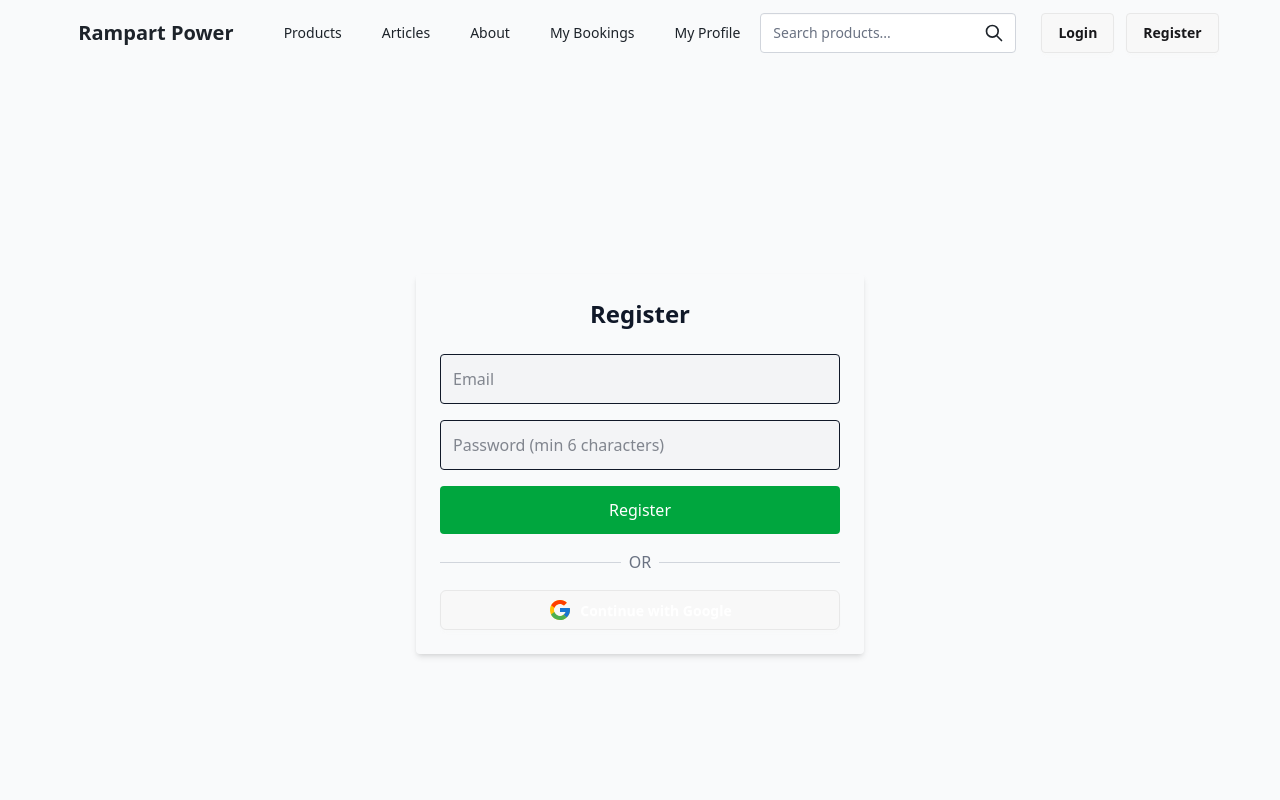
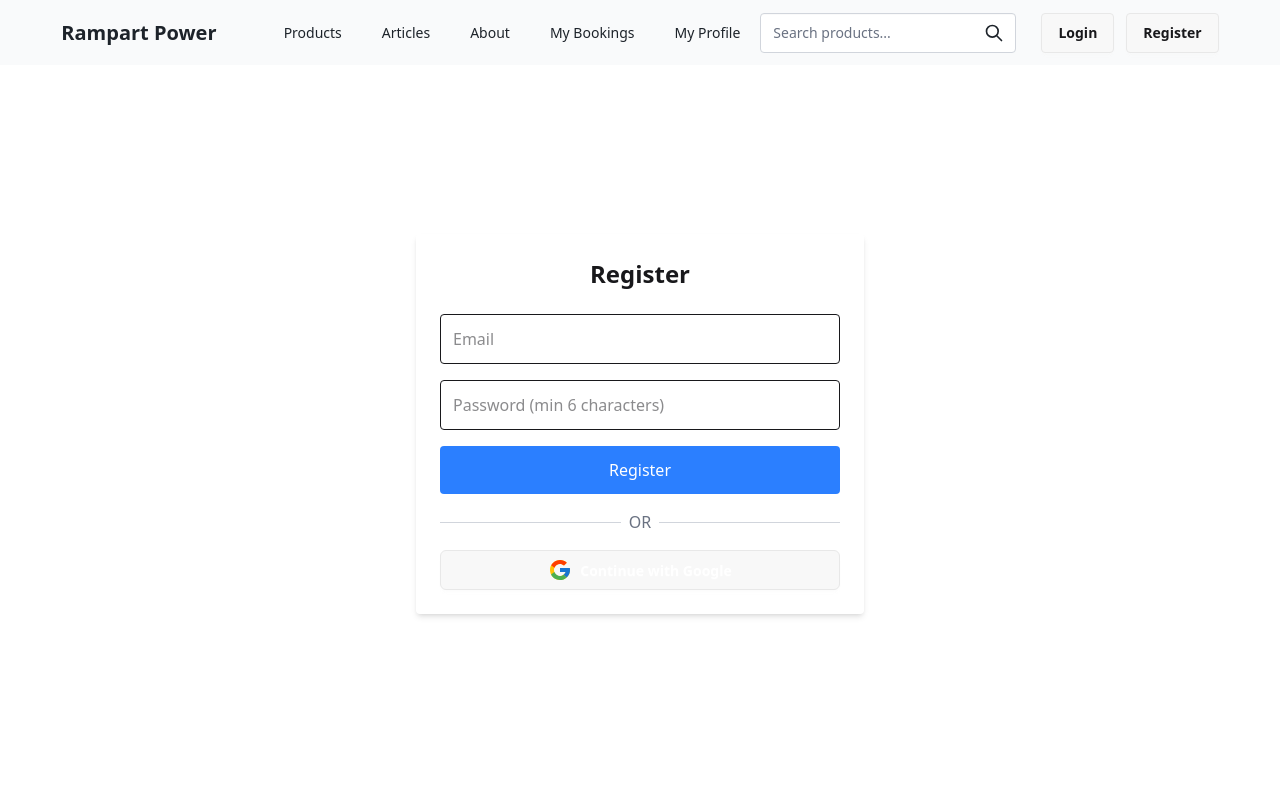
Before and after one commit to MdRakibHossen917/agro-vet, a Next.js app: page /register in a window 1280 px wide. Shown: the top 800 px of the page. Built offline with nearby package versions, Linux system fonts and the light colour scheme; no server answers.

Commit message:
update navbar design

```diff
--- a/next.config.js
+++ b/next.config.js
@@ -5,9 +5,11 @@ const nextConfig = {
     remotePatterns: [
       {
         protocol: "https",
-        hostname: "i.ibb.co", // এখানে external domain টা allow করো
+        hostname: "i.ibb.co",
+        pathname: "/**",
       },
     ],
+    unoptimized: true, // Disable image optimization to prevent 500 errors
   },
 };
 
--- a/package.json
+++ b/package.json
@@ -13,7 +13,7 @@
     "firebase": "^12.1.0",
     "framer-motion": "^12.23.12",
     "mongodb": "^6.18.0",
-    "next": "15.4.6",
+    "next": "16.1.1",
     "next-auth": "^4.24.11",
     "react": "19.1.0",
     "react-dom": "19.1.0",
@@ -26,7 +26,7 @@
     "@tailwindcss/postcss": "^4",
     "daisyui": "^5.0.50",
     "eslint": "^9",
-    "eslint-config-next": "15.4.6",
+    "eslint-config-next": "16.1.1",
     "tailwindcss": "^4"
   }
 }
--- a/src/app/components/ProductsSection.jsx
+++ b/src/app/components/ProductsSection.jsx
@@ -57,6 +57,7 @@ export default async function ProductsSection() {
                 height={160}
                 className="w-full h-56 object-cover transform hover:scale-105 transition-transform duration-300"
                 loading="lazy"
+                unoptimized={true}
               />
             </div>
 
--- a/src/app/layout.js
+++ b/src/app/layout.js
@@ -5,6 +5,7 @@ import Footer from "@/components/Footer";
 import { Toaster } from "react-hot-toast";
 import NextAuthProvider from "@/Providers/NextAuthProvider";
 import { AuthProvider } from "./context/AuthContext";
+import ConditionalFooter from "@/components/ConditionalFooter";
 
 const geistSans = Geist({ variable: "--font-geist-sans", subsets: ["latin"] });
 const geistMono = Geist_Mono({
@@ -31,7 +32,7 @@ export default function RootLayout({ children }) {
               <div className="flex-grow">
                 {children}
               </div>
-              <Footer />
+              <ConditionalFooter />
             </main>
           </AuthProvider>
         </NextAuthProvider>
--- a/src/app/login/page.jsx
+++ b/src/app/login/page.jsx
@@ -15,6 +15,11 @@ export default function LoginPage() {
     if (session) {
       router.push("/");
     }
+    // Prevent body scroll on login page
+    document.body.style.overflow = "hidden";
+    return () => {
+      document.body.style.overflow = "unset";
+    };
   }, [session]);
 
   const handleLogin = async (e) => {
@@ -30,7 +35,7 @@ export default function LoginPage() {
   };
 
   return (
-    <div className="flex items-center justify-center min-h-screen">
+    <div className="flex items-center justify-center min-h-[calc(100vh-80px)] h-[calc(100vh-80px)] overflow-hidden">
       <div className="w-full max-w-md p-6 rounded shadow-md">
         <h2 className="text-2xl font-bold mb-6 text-center">Login</h2>
 
--- a/src/app/register/page.jsx
+++ b/src/app/register/page.jsx
@@ -1,6 +1,6 @@
 "use client";
 
-import { useState } from "react";
+import { useState, useEffect } from "react";
 import { useRouter } from "next/navigation";
 import { auth } from "@/lib/firebase";
 import { createUserWithEmailAndPassword } from "firebase/auth";
@@ -12,6 +12,14 @@ export default function RegisterPage() {
   const [email, setEmail] = useState("");
   const [password, setPassword] = useState("");
   const router = useRouter();
+
+  useEffect(() => {
+    // Prevent body scroll on register page
+    document.body.style.overflow = "hidden";
+    return () => {
+      document.body.style.overflow = "unset";
+    };
+  }, []);
 
   const getErrorMessage = (code) => {
     switch (code) {
@@ -48,11 +56,9 @@ export default function RegisterPage() {
 
 
   return (
-    <div className="flex items-center justify-center min-h-screen bg-gray-50 dark:bg-gray-900">
-      <div className="w-full max-w-md p-6 rounded shadow-md  dark:bg-gray-800">
-        <h1 className="text-2xl font-bold mb-6 text-center text-gray-900 dark:text-gray-100">
-          Register
-        </h1>
+    <div className="flex items-center justify-center min-h-[calc(100vh-80px)] h-[calc(100vh-80px)] overflow-hidden">
+      <div className="w-full max-w-md p-6 rounded shadow-md">
+        <h2 className="text-2xl font-bold mb-6 text-center">Register</h2>
 
         <form onSubmit={handleRegister} className="space-y-4">
           <input
@@ -60,7 +66,7 @@ export default function RegisterPage() {
             placeholder="Email"
             value={email}
             onChange={(e) => setEmail(e.target.value)}
-            className="w-full p-3 border rounded bg-gray-100 dark:bg-gray-700 text-gray-900 dark:text-gray-100 focus:outline-none focus:ring-2 focus:ring-green-500"
+            className="w-full p-3 border rounded"
             required
           />
           <input
@@ -68,24 +74,24 @@ export default function RegisterPage() {
             placeholder="Password (min 6 characters)"
             value={password}
             onChange={(e) => setPassword(e.target.value)}
-            className="w-full p-3 border rounded bg-gray-100 dark:bg-gray-700 text-gray-900 dark:text-gray-100 focus:outline-none focus:ring-2 focus:ring-green-500"
+            className="w-full p-3 border rounded"
             required
           />
           <button
             type="submit"
-            className="w-full bg-green-600 hover:bg-green-700 text-white p-3 rounded transition"
+            className="w-full bg-blue-500 text-white p-3 rounded"
           >
             Register
           </button>
         </form>
 
         <div className="flex items-center my-4">
-          <hr className="flex-grow border-gray-300 dark:border-gray-600" />
-          <span className="mx-2 text-gray-500 dark:text-gray-400">OR</span>
-          <hr className="flex-grow border-gray-300 dark:border-gray-600" />
+          <hr className="flex-grow border-gray-300" />
+          <span className="mx-2 text-gray-500">OR</span>
+          <hr className="flex-grow border-gray-300" />
         </div>
 
-        <SocialLogin></SocialLogin>
+        <SocialLogin />
       </div>
     </div>
   );
--- /dev/null
+++ b/src/components/ConditionalFooter.jsx
@@ -0,0 +1,14 @@
+"use client";
+import { usePathname } from "next/navigation";
+import Footer from "./Footer";
+
+export default function ConditionalFooter() {
+  const pathname = usePathname();
+
+  // Hide footer on login and register pages
+  if (pathname === "/login" || pathname === "/register") {
+    return null;
+  }
+
+  return <Footer />;
+}
--- a/src/components/Navbar.jsx
+++ b/src/components/Navbar.jsx
@@ -1,7 +1,7 @@
 "use client";
 import { signOut, useSession } from "next-auth/react";
 import Link from "next/link";
-import { useRouter } from "next/navigation";
+import { useRouter, usePathname } from "next/navigation";
 import React, { useState, useEffect } from "react";
 
 export default function Navbar() {
@@ -9,6 +9,7 @@ export default function Navbar() {
   const [isScrolled, setIsScrolled] = useState(false);
   const [searchQuery, setSearchQuery] = useState("");
   const router = useRouter();
+  const pathname = usePathname();
 
   useEffect(() => {
     const handleScroll = () => {
@@ -30,23 +31,29 @@ export default function Navbar() {
     }
   };
 
+  const navItems = [
+    { href: "/all-products", label: "Products" },
+    { href: "/all-articles", label: "Articles" },
+    { href: "/about", label: "About" },
+    { href: "/my-bookings", label: "My Bookings" },
+    { href: "/profile", label: "My Profile" },
+  ];
+
   const navData = (
     <>
-      <li>
-        <Link href="/all-products">Products</Link>
-      </li>
-      <li>
-        <Link href="/all-articles">Articles</Link>
-      </li>
-      <li>
-        <Link href="/about">About</Link>
-      </li>
-      <li>
-        <Link href="/my-bookings">My Bookings</Link>
-      </li>
-      <li>
-        <Link href="/profile">My Profile</Link>
-      </li>
+      {navItems.map((item) => {
+        const isActive = pathname === item.href || pathname?.startsWith(item.href + "/");
+        return (
+          <li key={item.href}>
+            <Link
+              href={item.href}
+              className={isActive ? "underline decoration-2 underline-offset-4" : ""}
+            >
+              {item.label}
+            </Link>
+          </li>
+        );
+      })}
     </>
   );
 
@@ -144,7 +151,13 @@ export default function Navbar() {
             </div>
           </ul>
         </div>
-        <Link href="/" className="btn btn-ghost normal-case text-xl">
+        <Link
+          href="/"
+          className="normal-case text-xl font-semibold transition-colors duration-200 hover:text-green-600 dark:hover:text-green-400"
+          style={{
+            color: isScrolled ? "#FFFFFF" : "#1D232A",
+          }}
+        >
           Rampart Power
         </Link>
       </div>
```
Also changed, not shown: 1 other file (tests, documents, lock files or other folders).
